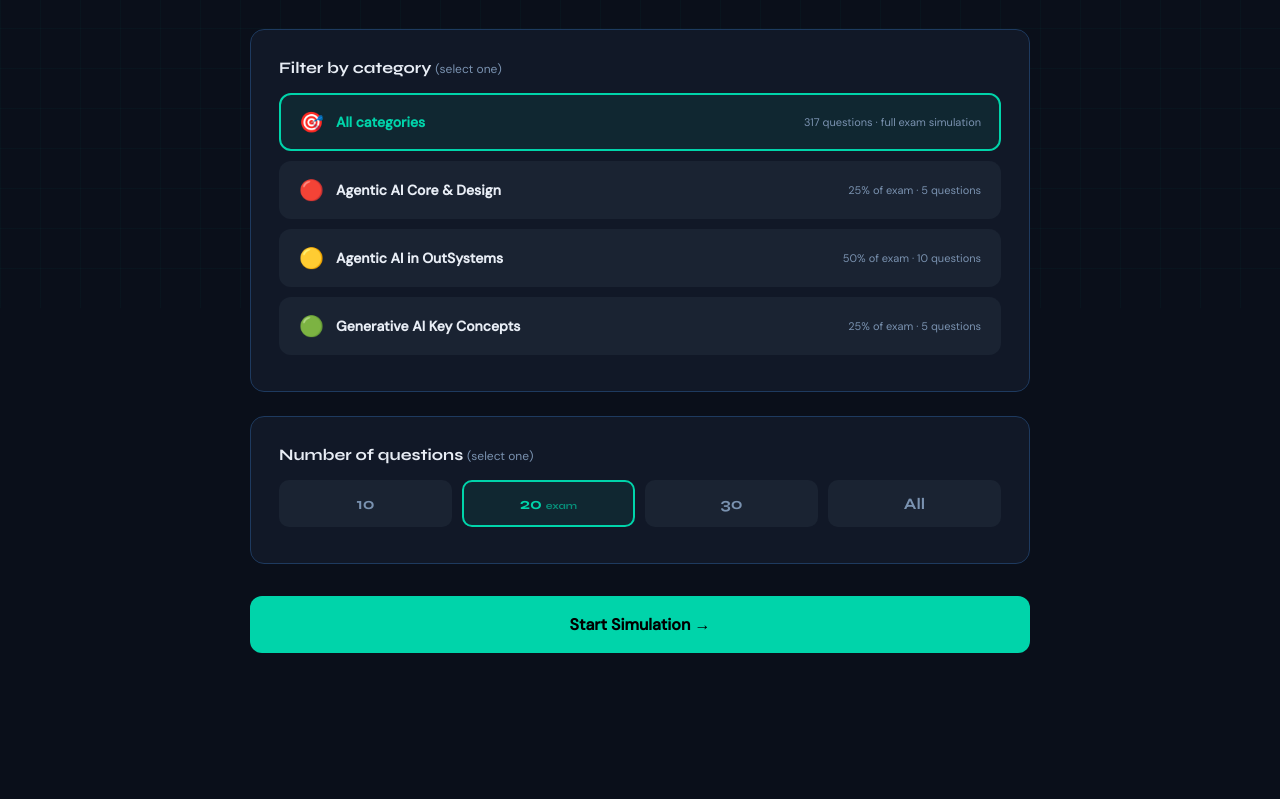
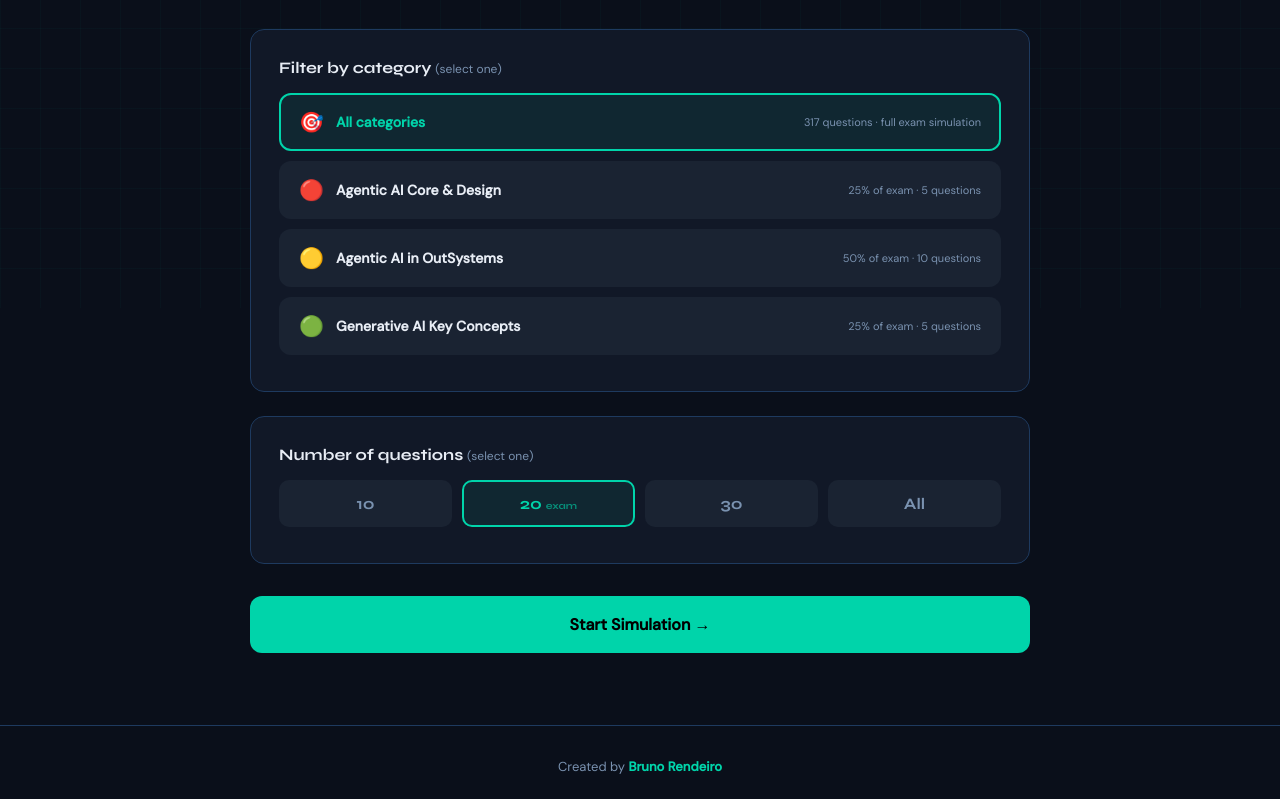
Before and after one commit to brunorendeiro/Simulador-de-Estudo-Agentic-AI-Specialization, a plain HTML site: page index.html in a window 1280 px wide. Shown: the part 492-1291 px from the top of the page. Before the commit the page ends 1177 px from the top, so only its background shows below. Drawn offline with Linux system fonts and the light colour scheme.

Commit message:
Update index.html

```diff
--- a/index.html
+++ b/index.html
@@ -1150,5 +1150,8 @@ document.querySelectorAll('.config-pill').forEach((btn, i) => {
   // Already set up via onclick in HTML
 });
 </script>
+  <footer style="text-align:center; padding: 32px 20px 24px; color: #7a92b0; font-size: 13px; font-family: 'DM Sans', sans-serif; border-top: 1px solid #1e3a5f; margin-top: 40px;">
+  Created by <strong style="color: #00d4aa;">Bruno Rendeiro</strong>
+</footer>
 </body>
 </html>
```
